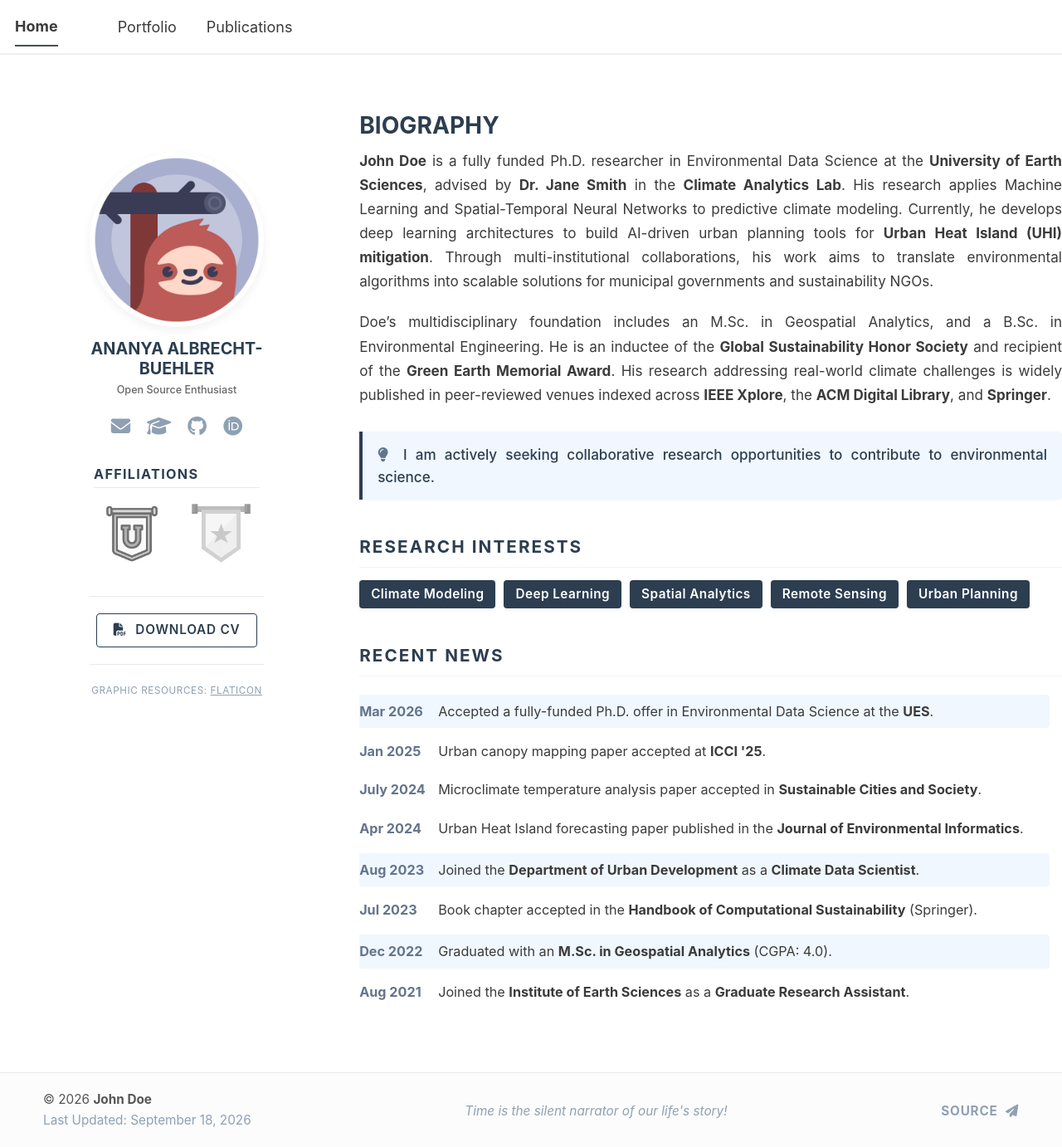
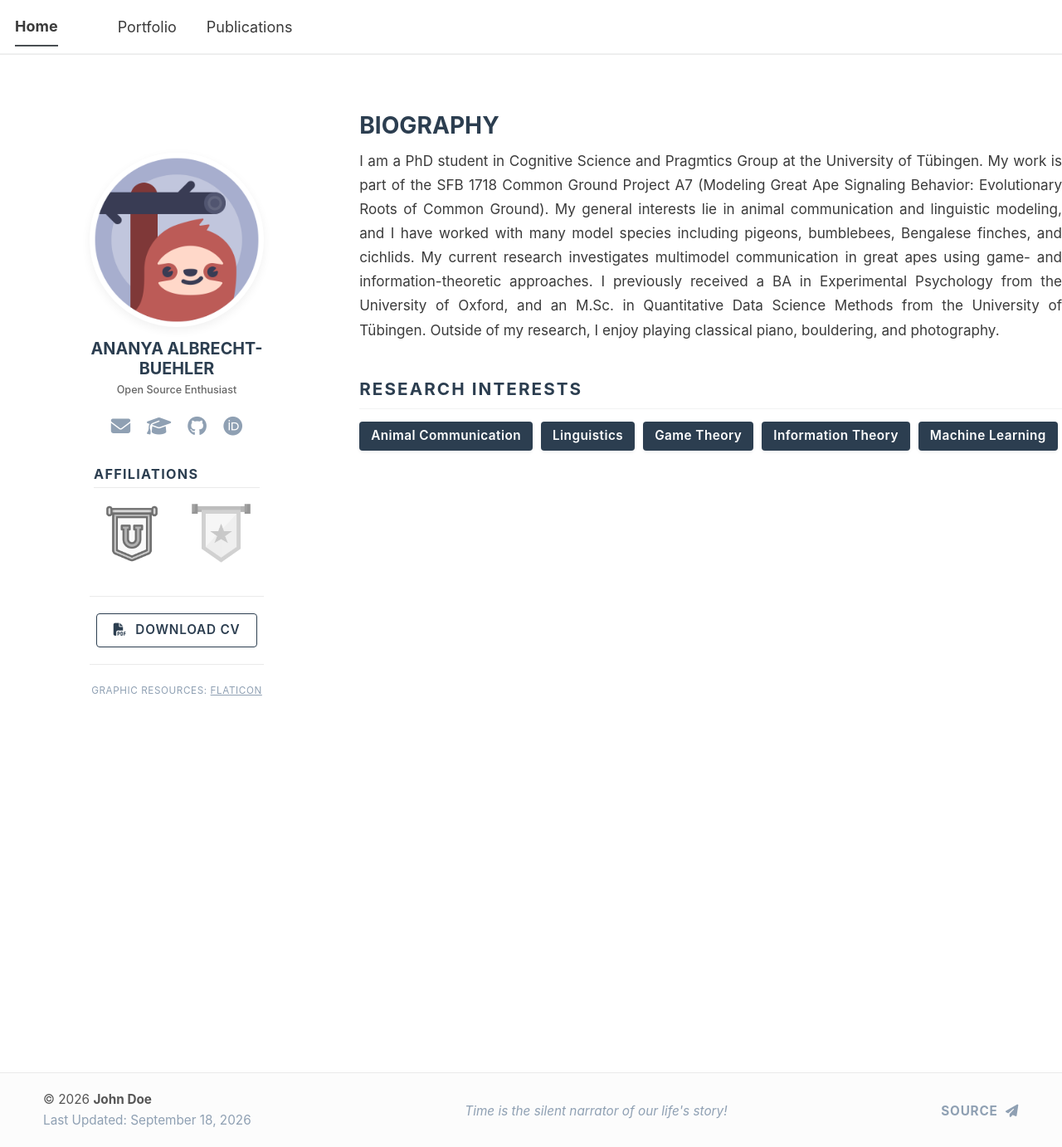
Before and after one commit to aalbrechtbuehler/aalbrechtbuehler, a Jekyll site: the page built from _pages/about.md, in a window 1280 px wide and 1382 px high. Shown: the whole window at 83% size. Built offline with Jekyll 4.4.1, drawn with Linux system fonts in a browser that asks for light colours; a script bundle is joined from its source files by our own code; library files that are not in the unit come from our copies.

Commit message:
Update about.md

```diff
--- a/_pages/about.md
+++ b/_pages/about.md
@@ -185,67 +185,15 @@ redirect_from:
 </style>
 
 <div class="content-text">
-  <strong>John Doe</strong> is a fully funded Ph.D. researcher in Environmental Data Science at the <strong>University of Earth Sciences</strong>, advised by <strong>Dr. Jane Smith</strong> in the <strong>Climate Analytics Lab</strong>. His research applies Machine Learning and Spatial-Temporal Neural Networks to predictive climate modeling. Currently, he develops deep learning architectures to build AI-driven urban planning tools for <strong>Urban Heat Island (UHI) mitigation</strong>. Through multi-institutional collaborations, his work aims to translate environmental algorithms into scalable solutions for municipal governments and sustainability NGOs.
+  I am a PhD student in Cognitive Science and Pragmtics Group at the University of Tübingen. My work is part of the SFB 1718 Common Ground Project A7 (Modeling Great Ape Signaling Behavior: Evolutionary Roots of Common Ground). My general interests lie in animal communication and linguistic modeling, and I have worked with many model species including pigeons, bumblebees, Bengalese finches, and cichlids. My current research investigates multimodel communication in great apes using game- and information-theoretic approaches. I previously received a BA in Experimental Psychology from the University of Oxford, and an M.Sc. in Quantitative Data Science Methods from the University of Tübingen. Outside of my research, I enjoy playing classical piano, bouldering, and photography.
 </div>
 
-<div class="content-text">
-  Doe’s multidisciplinary foundation includes an M.Sc. in Geospatial Analytics, and a B.Sc. in Environmental Engineering. He is an inductee of the <strong>Global Sustainability Honor Society</strong> and recipient of the <strong>Green Earth Memorial Award</strong>. His research addressing real-world climate challenges is widely published in peer-reviewed venues indexed across <strong>IEEE Xplore</strong>, the <strong>ACM Digital Library</strong>, and <strong>Springer</strong>.
-</div>
-
-<div class="collab-box" style="text-align: justify; text-justify: inter-word;">
-  <i class="fas fa-lightbulb" style="color: #64748b; margin-right: 8px;"></i> I am actively seeking collaborative research opportunities to contribute to environmental science.
-</div>
 
 <h2 class="section-title">Research Interests</h2>
 <div class="interest-pills">
-  <span class="pill">Climate Modeling</span>
-  <span class="pill">Deep Learning</span>
-  <span class="pill">Spatial Analytics</span>
-  <span class="pill">Remote Sensing</span>
-  <span class="pill">Urban Planning</span>
+  <span class="pill">Animal Communication</span>
+  <span class="pill">Linguistics</span>
+  <span class="pill">Game Theory</span>
+  <span class="pill">Information Theory</span>
+  <span class="pill">Machine Learning</span>
 </div>
-
-<h2 class="section-title">Recent News</h2>
-<div class="news-scroll-container">
-
-  <div class="timeline-item milestone">
-    <div class="timeline-date">Mar 2026</div>
-    <div class="timeline-content">Accepted a fully-funded Ph.D. offer in Environmental Data Science at the <strong>UES</strong>.</div>
-  </div>
-
-  <div class="timeline-item">
-    <div class="timeline-date">Jan 2025</div>
-    <div class="timeline-content">Urban canopy mapping paper accepted at <strong>ICCI '25</strong>.</div>
-  </div>
-
-  <div class="timeline-item">
-    <div class="timeline-date">July 2024</div>
-    <div class="timeline-content">Microclimate temperature analysis paper accepted in <strong>Sustainable Cities and Society</strong>.</div>
-  </div>
-
-  <div class="timeline-item">
-    <div class="timeline-date">Apr 2024</div>
-    <div class="timeline-content">Urban Heat Island forecasting paper published in the <strong>Journal of Environmental Informatics</strong>.</div>
-  </div>
-
-  <div class="timeline-item milestone">
-    <div class="timeline-date">Aug 2023</div>
-    <div class="timeline-content">Joined the <strong>Department of Urban Development</strong> as a <strong>Climate Data Scientist</strong>.</div>
-  </div>
-
-  <div class="timeline-item">
-    <div class="timeline-date">Jul 2023</div>
-    <div class="timeline-content">Book chapter accepted in the <strong>Handbook of Computational Sustainability</strong> (Springer).</div>
-  </div>
-
-  <div class="timeline-item milestone">
-    <div class="timeline-date">Dec 2022</div>
-    <div class="timeline-content">Graduated with an <strong>M.Sc. in Geospatial Analytics</strong> (CGPA: 4.0).</div>
-  </div>
-
-  <div class="timeline-item">
-    <div class="timeline-date">Aug 2021</div>
-    <div class="timeline-content">Joined the <strong>Institute of Earth Sciences</strong> as a <strong>Graduate Research Assistant</strong>.</div>
-  </div>
-
-</div>
```
